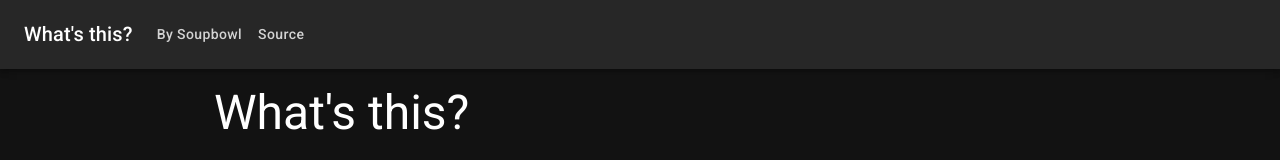
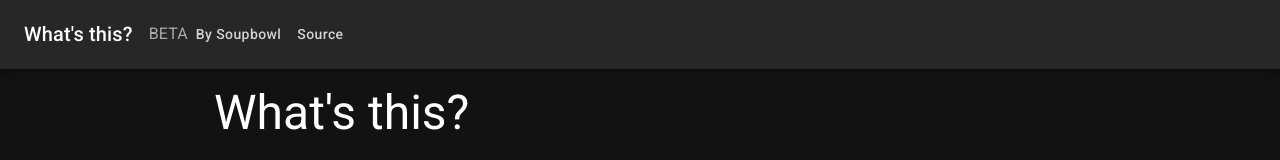
Before and after one commit to soup-bowl/whatsth.is, a React (Create React App) app: page / in a window 1280 px wide. Shown: the top 160 px of the page. Built offline with nearby package versions, Linux system fonts and the light colour scheme.

Commit message:
BETA marking.

```diff
--- a/src/pages/_navBar.tsx
+++ b/src/pages/_navBar.tsx
@@ -76,6 +76,7 @@ const ResponsiveAppBar = () => {
 					>
 						{title}
 					</Typography>
+					<Typography sx={{ color: 'darkgrey', fontVariant: 'small-caps' }}>BETA</Typography>
 					<Box sx={{ flexGrow: 1, display: { xs: 'none', md: 'flex' } }}>
 						{pages.map((page) => (
 							<Button
```
